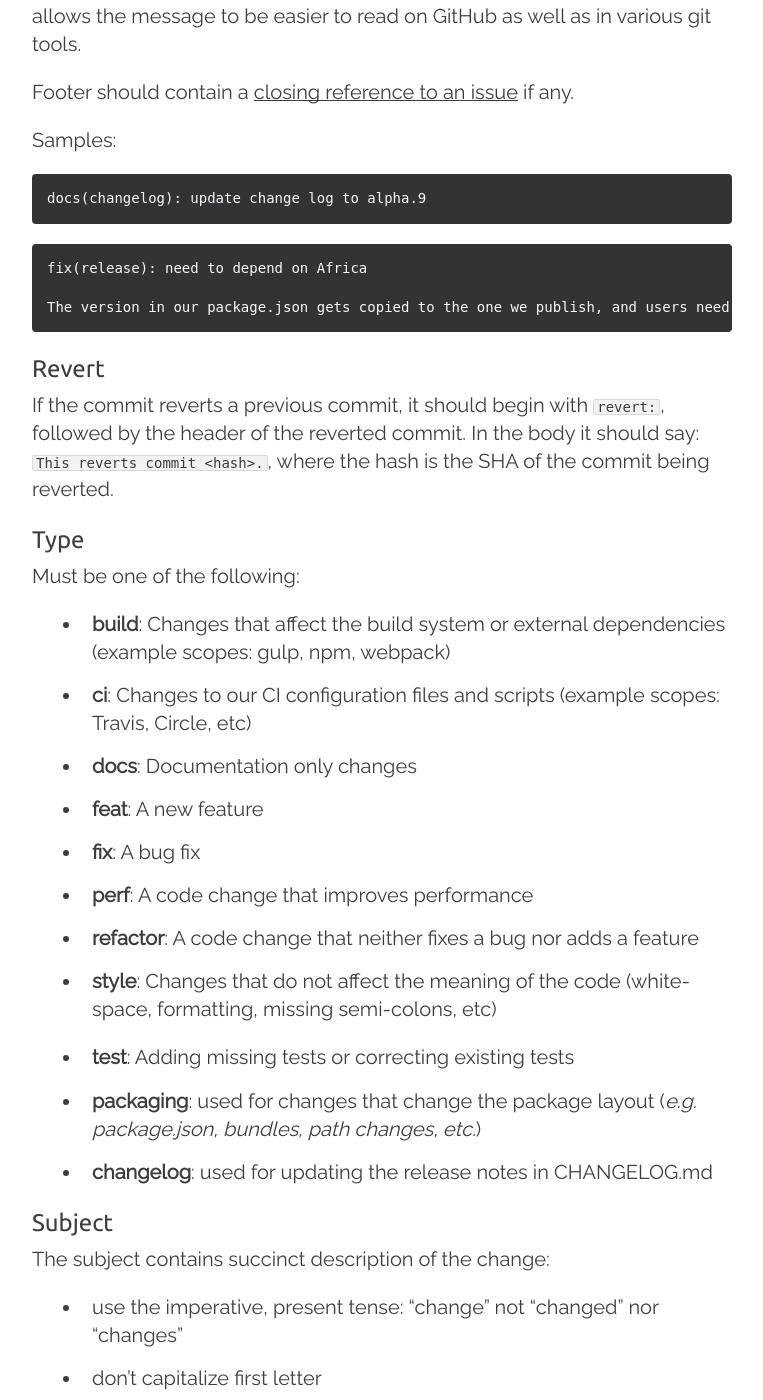
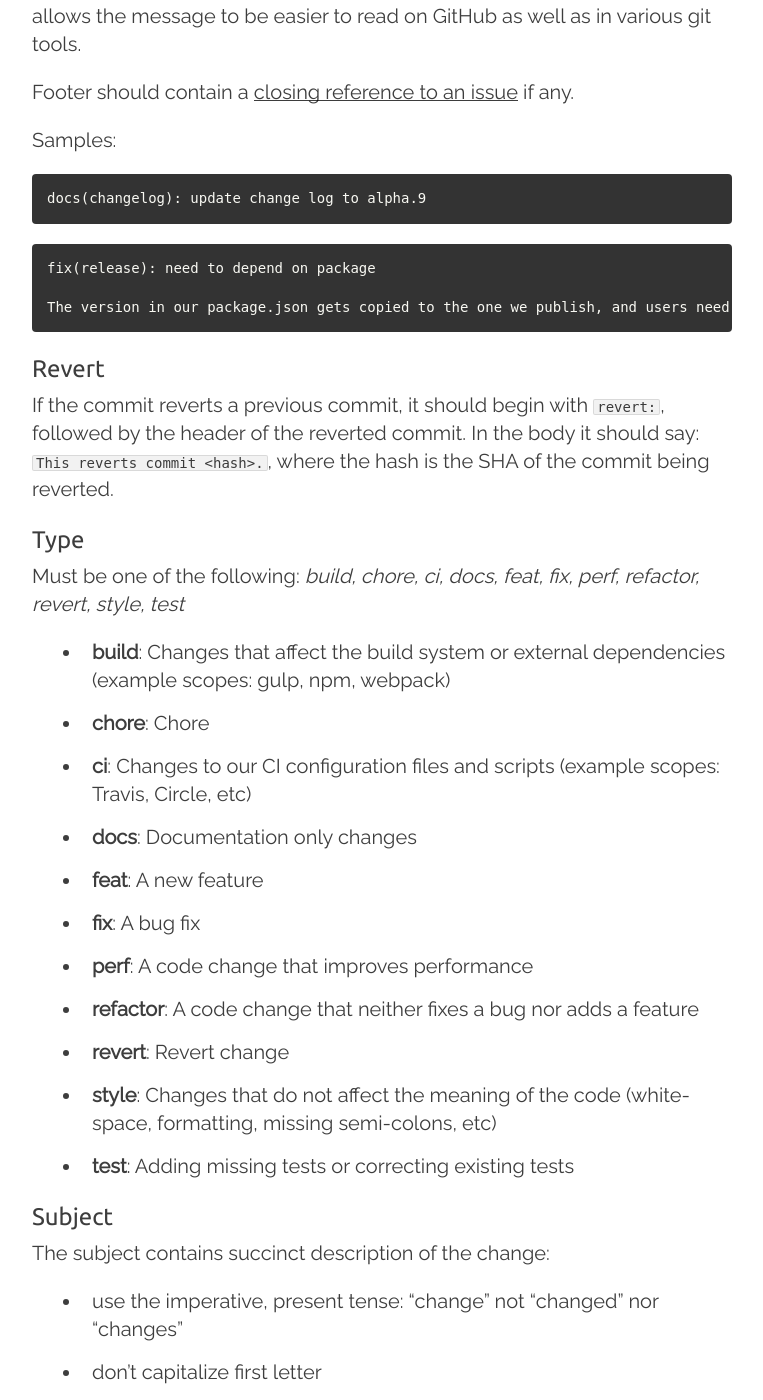
Before and after one commit to anonymoussc/anonymoussc.github.io, a Jekyll site: the page built from _posts/2019-01-14-commit-message-format.md, in a window 1280 px wide and 1400 px high, scrolled down 746 px. Shown: the whole window, without its empty margins (258-1021 px from the left). Built offline with Jekyll 4.4.1, drawn with Linux system fonts in a browser that asks for light colours.

Commit message:
Modified 2019-01-14-commit-message-format.md

````diff
--- a/_posts/2019-01-14-commit-message-format.md
+++ b/_posts/2019-01-14-commit-message-format.md
@@ -43,7 +43,7 @@ docs(changelog): update change log to alpha.9
 ```
 
 ```
-fix(release): need to depend on Africa
+fix(release): need to depend on package
 
 The version in our package.json gets copied to the one we publish, and users need the latest of these.
 ```
@@ -55,20 +55,19 @@ In the body it should say: `This reverts commit <hash>.`, where the hash is the
 
 ### Type
 
-Must be one of the following:
+Must be one of the following: _build, chore, ci, docs, feat, fix, perf, refactor, revert, style, test_
 
 - **build**: Changes that affect the build system or external dependencies (example scopes: gulp, npm, webpack)
+- **chore**: Chore
 - **ci**: Changes to our CI configuration files and scripts (example scopes: Travis, Circle, etc)
 - **docs**: Documentation only changes
 - **feat**: A new feature
 - **fix**: A bug fix
 - **perf**: A code change that improves performance
 - **refactor**: A code change that neither fixes a bug nor adds a feature
+- **revert**: Revert change
 - **style**: Changes that do not affect the meaning of the code (white-space, formatting, missing semi-colons, etc)
 - **test**: Adding missing tests or correcting existing tests
-
-- **packaging**: used for changes that change the package layout (_e.g. package.json, bundles, path changes, etc._)
-- **changelog**: used for updating the release notes in CHANGELOG.md
 
 ### Subject
 
````
